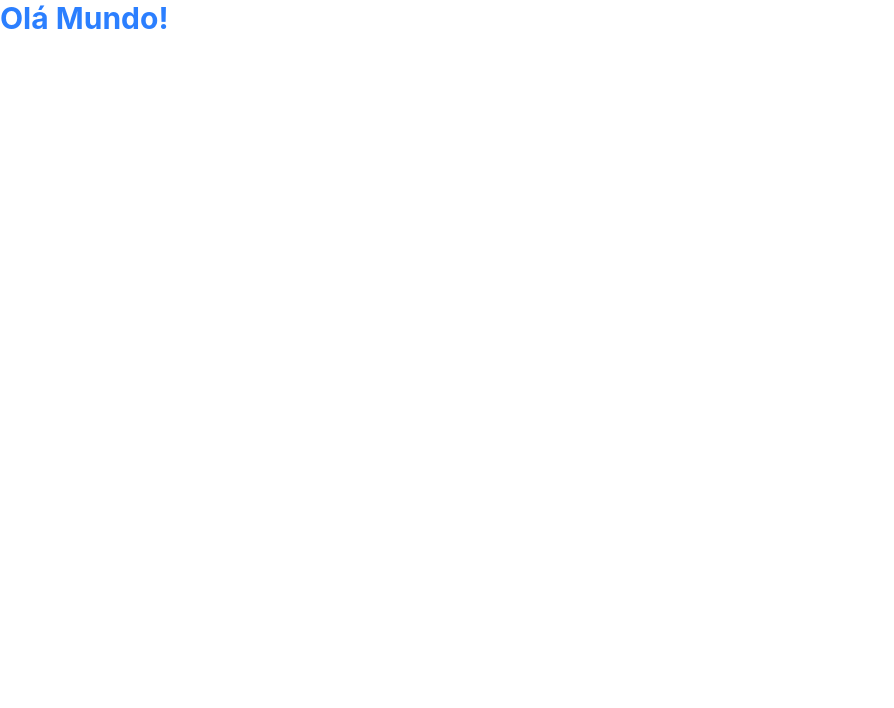
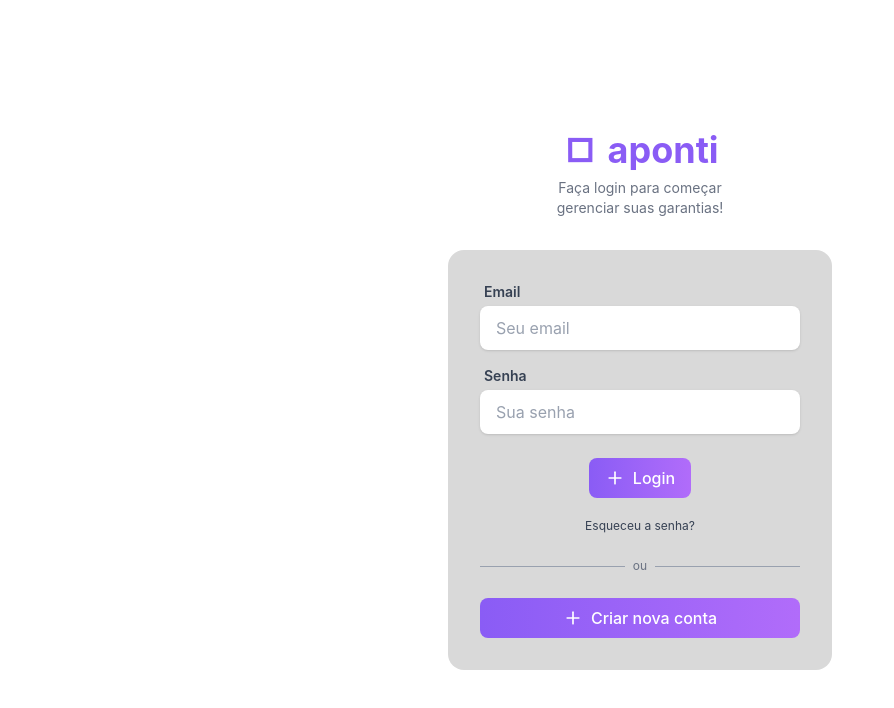
Before and after one commit to apontiacademy/gestaoGarantia-pe-bfd26re, a React (Vite) app in the folder Front-End/: page / in a window 1280 px wide. Shown: the top 708 px of the page, without its empty margins (0-894 px from the left). Built offline with nearby package versions, Linux system fonts and the light colour scheme.

Commit message:
create page Login
Tela de login implementada com layout base.
Ainda faltam ajustes de estilo e integração com backend.

```diff
--- a/Front-End/src/App.tsx
+++ b/Front-End/src/App.tsx
@@ -1,11 +1,10 @@
+import Login from './Pages/Login';
 
 function App() {
 
   return (
-    <>
-      <h1 className="text-3xl font-bold text-blue-500">Olá Mundo!</h1>
-    </>
-  )
+    <Login />
+  );
 }
 
 export default App
--- /dev/null
+++ b/Front-End/src/Pages/Login.tsx
@@ -0,0 +1,72 @@
+import React from 'react';
+import Input from '../components/ui/Input';
+import ActionButton from '../components/ui/ActionButton';
+
+const Login: React.FC = () => {
+  return (
+    <div className="min-h-screen flex flex-col items-center justify-center bg-white px-6">
+
+      {/* Logo e Texto de Boas-vindas */}
+      <div className="flex flex-col items-center mb-8 text-center">
+        <div className="mb-2">
+            {/*colocar imagem  */}
+            <h1 className="text-4xl font-bold text-[#8A5CF5] flex items-center gap-2">
+            <span className="rotate-45 block">◇</span> aponti
+          </h1>
+        </div>
+        <p className="text-gray-500 text-sm max-w-50">
+          Faça login para começar gerenciar suas garantias!
+        </p>
+      </div>
+
+      {/* Container Cinza do Formulário (conforme o Figma) */}
+      <div className="w-full max-w-sm bg-[#D9D9D9] rounded-2xl p-8 flex flex-col gap-4">
+
+        <Input
+          label="Email"
+          type="email"
+          placeholder="Seu email"
+          className="bg-white border-none"
+        />
+
+        <Input
+          label="Senha"
+          type="password"
+          placeholder="Sua senha"
+          className="bg-white border-none"
+        />
+
+        <div className="mt-2 flex justify-center" >
+          {/* Botão de Login - Variante Primary (Roxo) */}
+          <ActionButton
+            action="create"
+            variant="primary"
+            label="Login"
+            onClick={() => console.log("Fazendo login...")}
+          />
+        </div>
+
+        <button className="text-xs text-gray-700 hover:underline text-center mt-1">
+          Esqueceu a senha?
+        </button>
+
+        {/* Divisor "ou" */}
+        <div className="flex items-center gap-2 my-2">
+          <div className="h-px bg-gray-400 flex-1"></div>
+          <span className="text-xs text-gray-500">ou</span>
+          <div className="h-px bg-gray-400 flex-1"></div>
+        </div>
+
+        {/* Botão Criar Conta - Usando a mesma variante roxa do Figma */}
+        <ActionButton
+          action="create"
+          variant="primary"
+          label="Criar nova conta"
+          onClick={() => console.log("Ir para cadastro")}
+        />
+      </div>
+    </div>
+  );
+};
+
+export default Login;
```
